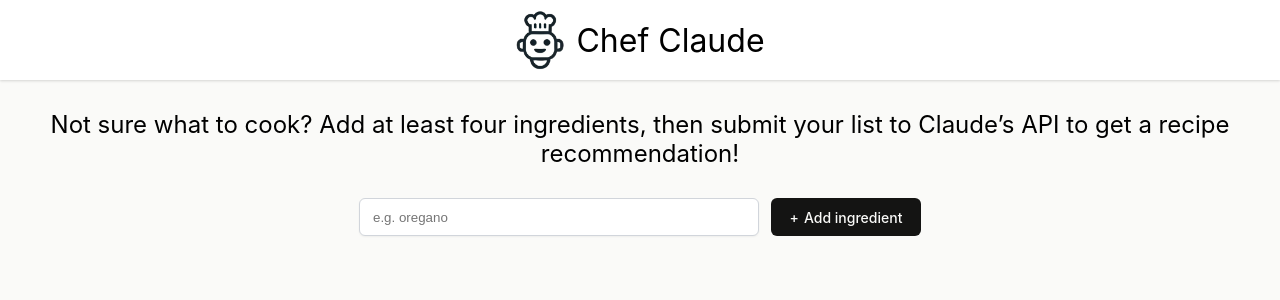
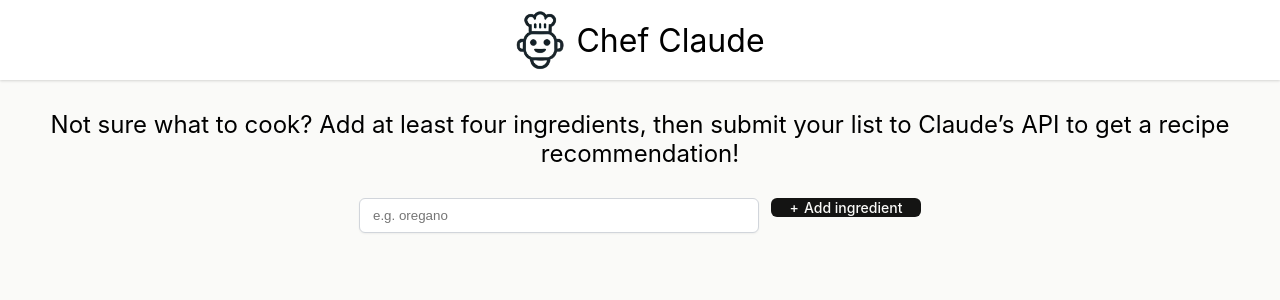
Before and after one commit to Mikerich94/chef-claude, a React (Vite) app: page / in a window 1280 px wide. Shown: the top 300 px of the page. Built offline with nearby package versions, Linux system fonts and the light colour scheme; no server answers.

Commit message:
Update index.css

```diff
--- a/src/index.css
+++ b/src/index.css
@@ -37,7 +37,6 @@ main {
   flex-wrap: wrap;
   justify-content: center;
   gap: 12px;
-  height: 38px;
 }
 
 .add-ingredient-form > input {
```
